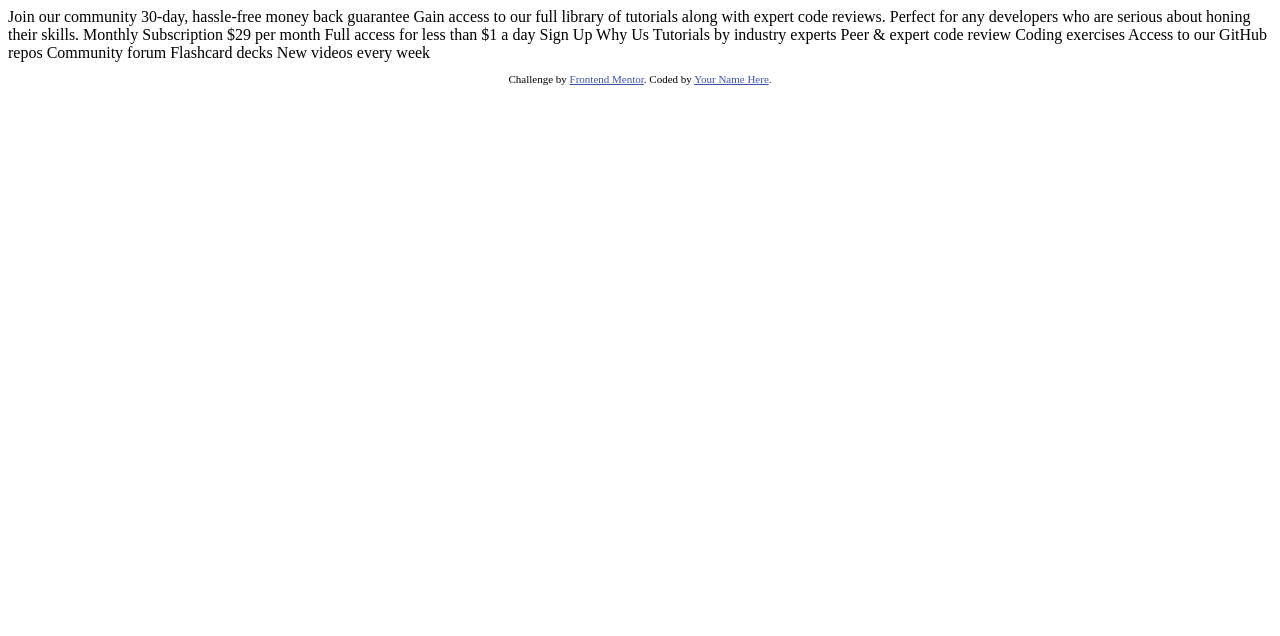
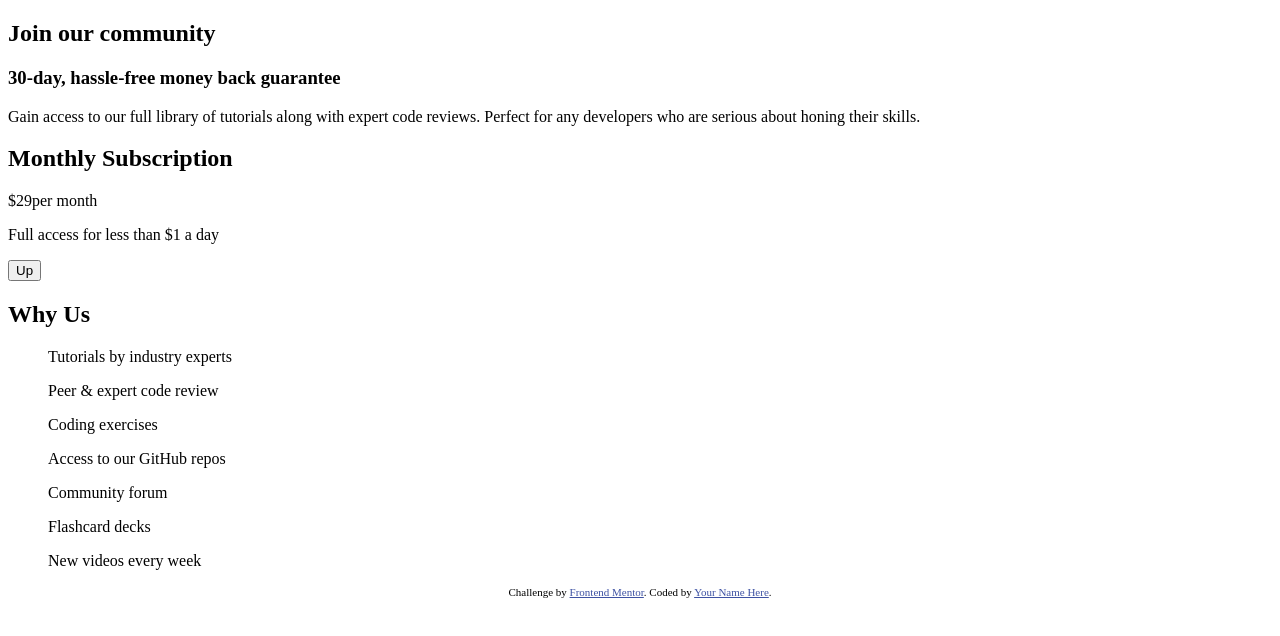
Before and after one commit to IsaacRik/Front-End-Mentor, a plain HTML site: page single-price-grid-component-master/index.html in a window 1280 px wide. Drawn offline with Linux system fonts and the light colour scheme.

Commit message:
Finished HTML

```diff
--- a/single-price-grid-component-master/index.html
+++ b/single-price-grid-component-master/index.html
@@ -15,31 +15,30 @@
   </style>
 </head>
 <body>
-  Join our community
-
-  30-day, hassle-free money back guarantee
-
-  Gain access to our full library of tutorials along with expert code reviews.
-  Perfect for any developers who are serious about honing their skills.
-
-  Monthly Subscription
-
-  &dollar;29 per month
-
-  Full access for less than &dollar;1 a day
-
-  Sign Up
-
-  Why Us
-
-  Tutorials by industry experts
-  Peer &amp; expert code review
-  Coding exercises
-  Access to our GitHub repos
-  Community forum
-  Flashcard decks
-  New videos every week
-
+  <div class="top_panel">
+  <h2>Join our community</h2>
+  <h3>30-day, hassle-free money back guarantee</h3>
+  <p>Gain access to our full library of tutorials along with expert code reviews.
+  Perfect for any developers who are serious about honing their skills.</p>
+  </div>
+<div class="second_panel">
+  <h2>Monthly Subscription</h2>
+  <p><span>$29</span>per month</p>
+  <p>Full access for less than $1 a day</p>
+  <button>Up</button>
+  </div>
+<div class="third_panel">
+  <h2>Why Us</h2>
+  <ul>
+    <p>Tutorials by industry experts</p>
+    <p>Peer & expert code review</p>
+    <p>Coding exercises</p>
+    <p>Access to our GitHub repos</p>
+    <p>Community forum</p>
+    <p>Flashcard decks</p>
+    <p>New videos every week</p>
+  </ul>
+  </div>
   <footer>
     <p class="attribution">
       Challenge by <a href="https://www.frontendmentor.io?ref=challenge" target="_blank">Frontend Mentor</a>.
```
